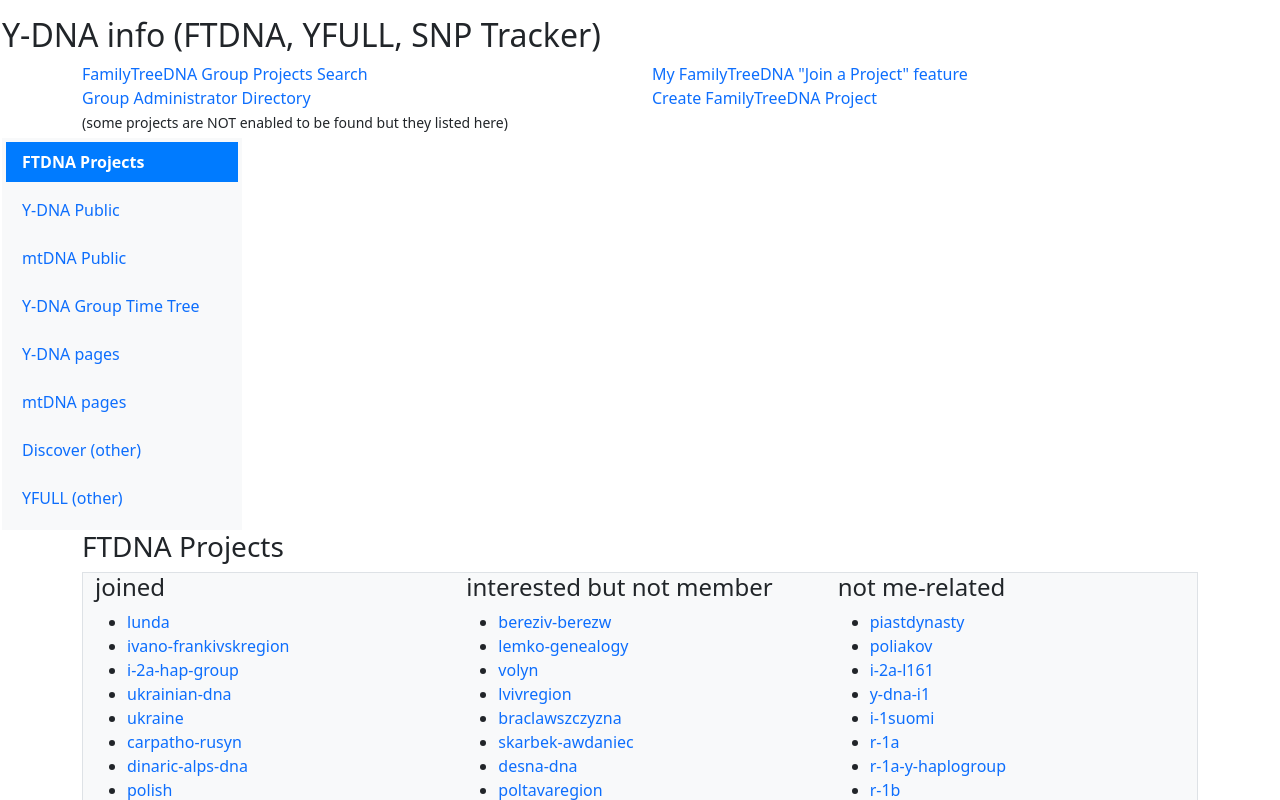
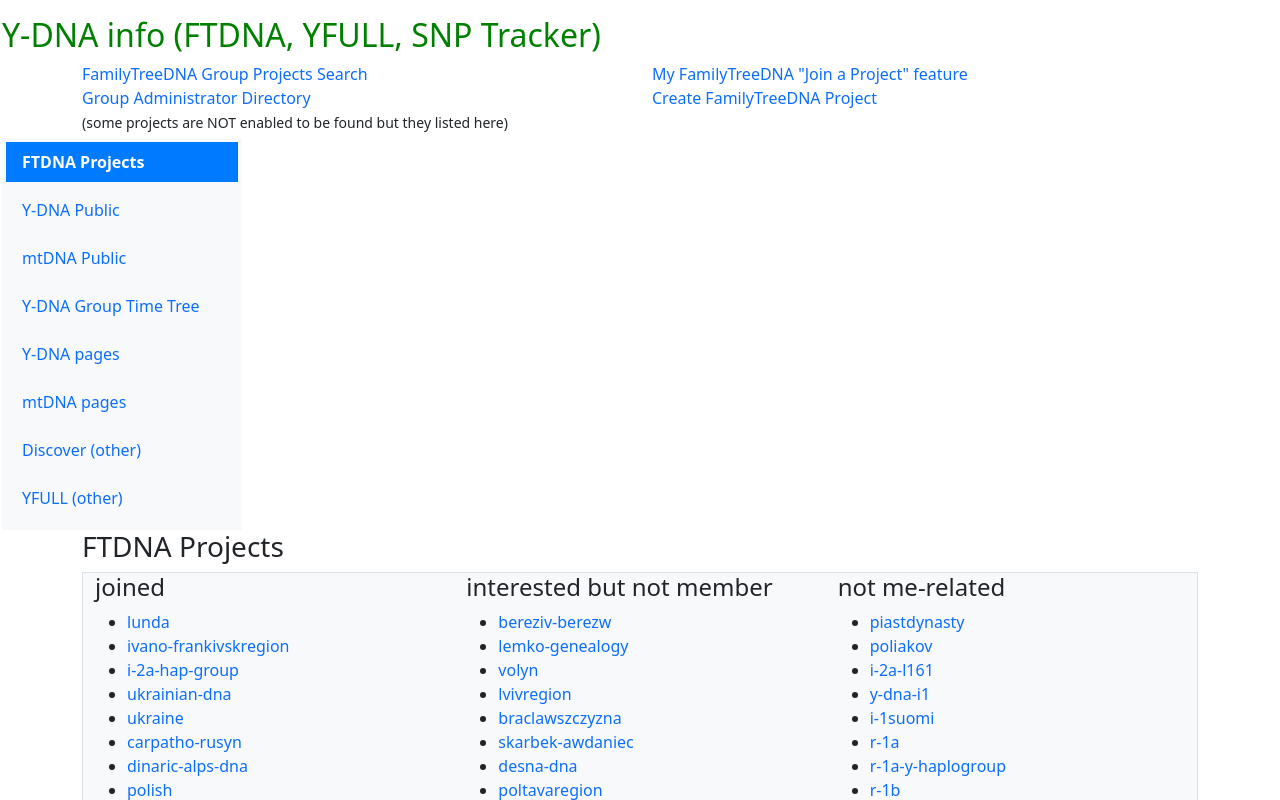
Before and after one commit to alundiak/my-dna, a React (Vite) app: page / in a window 1280 px wide. Shown: the top 800 px of the page. Built offline with nearby package versions, Linux system fonts and the light colour scheme.

Commit message:
Fixed CSS layers

```diff
--- a/src/index_w_layers.css
+++ b/src/index_w_layers.css
@@ -1,51 +1,10 @@
-@import 'bootstrap';
+/* LAYERS order, must be declared at the top of file */
+@layer packages, tokens, reset, base, links, components, utilities, andrii, lundiak;
+
 /* It works, injects CSS properly from node_modules */
 /* But if layers used it may depend on which level other CSS chunks included... */
 /* As experiment I will leave it here for some time */
-
-/* LAYERS order, must be declared at the top of file */
-@layer tokens, reset, base, components, utilities, andrii, lundiak;
-
-/* THAT was base code from Vite React boilerplate with small change by me */
-/*
-a {
-  font-weight: 500;
-  color: #646cff;
-  text-decoration: inherit;
-}
-a:hover {
-  color: #535bf2;
-}
-*/
-
-/* And I added this new CODE, which I intend to wrap by some layer */
-/* But it doesn't work properly - Bootstrap CSS then takes in action */
-/* TBD */
-a {
-  /* color: #1a0dab; */
-  text-decoration: none;
-}
-
-a[target='_blank']:visited {
-  color: #4f0491;
-}
-
-a[target='_blank']:hover {
-  color: #535bf2;
-  text-decoration: underline;
-}
-
-a[target='_blank']:focus-visible {
-  outline: 2px solid #ff9800;
-  outline-offset: 3px;
-  text-decoration: none;
-}
-
-a[target='_blank']:active {
-  color: #b20000;
-}
-/* ___ */
-/* NEW */
+@import 'bootstrap' layer(packages);
 
 /* LAYERS implementations */
 
@@ -66,13 +25,39 @@
   }
 }
 
-@layer reset {
+/* kinda OK when bootstrap imported in as Unlayered */
+/* kinda bad, when bootstrap is imported via layer */
+/* @layer reset {
   *,
   *::before,
   *::after {
     margin: 0;
     padding: 0;
     box-sizing: border-box;
+  }
+} */
+
+@layer base {
+  body {
+    display: flex;
+    align-items: center;
+    justify-content: center;
+  }
+
+  h1 {
+    font-size: 3.2em;
+    line-height: 1.1;
+  }
+
+  @media (prefers-color-scheme: light) {
+    :root {
+      color: #213547;
+      background-color: #ffffff;
+    }
+
+    a:hover {
+      color: #747bff;
+    }
   }
 }
 
@@ -105,27 +90,30 @@
   }
 }
 
-@layer base {
-  body {
-    display: flex;
-    align-items: center;
-    justify-content: center;
+@layer links {
+  /* This code may work not properly if Bootstrap CSS imported as a" via JS, b) Unlayered, c) under some layer */
+  /* TBD */
+  a {
+    text-decoration: none;
   }
 
-  h1 {
-    font-size: 3.2em;
-    line-height: 1.1;
+  a[target='_blank']:visited {
+    color: #4f0491;
   }
 
-  @media (prefers-color-scheme: light) {
-    :root {
-      color: #213547;
-      background-color: #ffffff;
-    }
+  a[target='_blank']:hover {
+    color: #535bf2;
+    text-decoration: underline;
+  }
 
-    a:hover {
-      color: #747bff;
-    }
+  a[target='_blank']:focus-visible {
+    outline: 2px solid #ff9800;
+    outline-offset: 3px;
+    text-decoration: none;
+  }
+
+  a[target='_blank']:active {
+    color: #b20000;
   }
 }
 
```
Also changed, not shown: images/css-layers.png, 1 other file (tests, documents, lock files or other folders).
